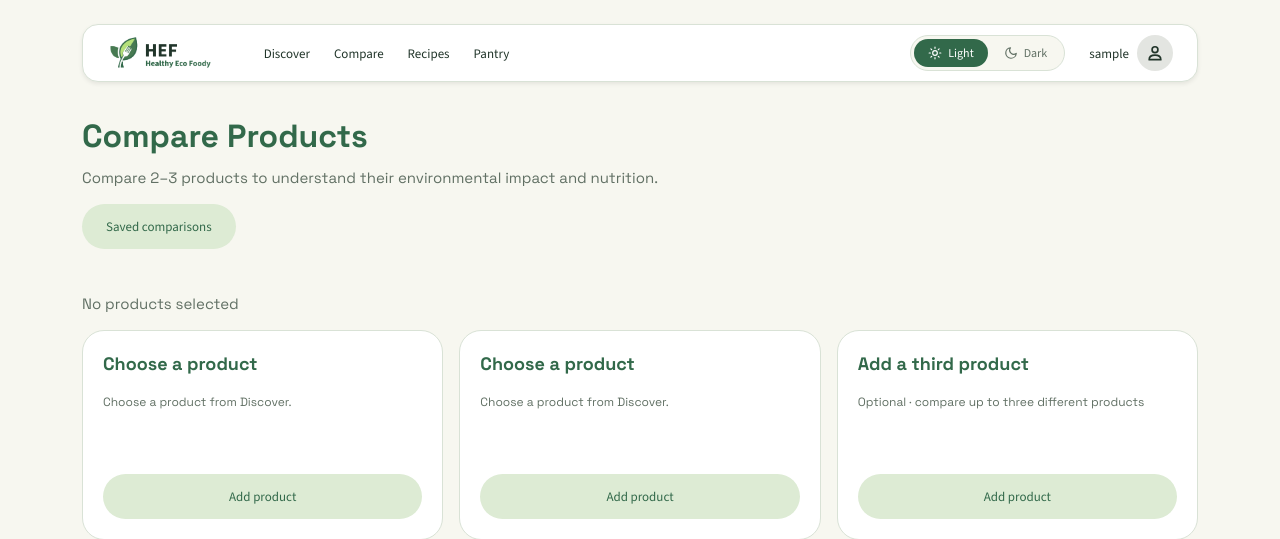
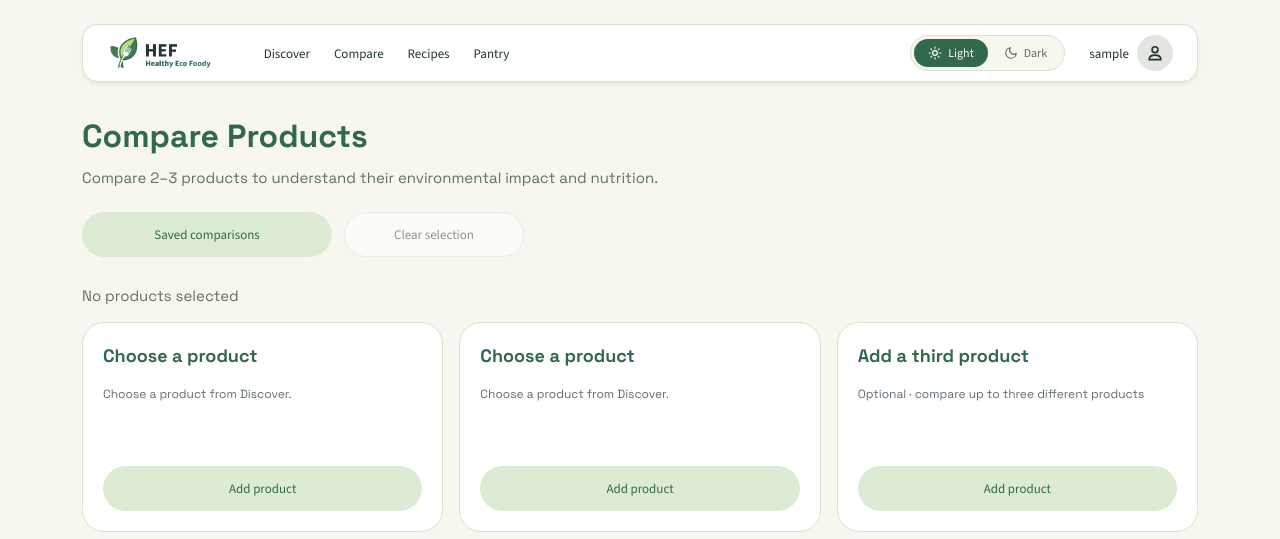
Before and after one commit to PBP-D-Kelompok-13/Website-HEF, a Django app: page /compare/ in a window 1280 px wide. Shown: the top 539 px of the page. Run offline with Django 5.2, Linux system fonts and the light colour scheme; the visitor is signed in with stand-in values (Sample User, id 1).

Commit message:
feat(compare): clear active selection without deleting saved comparisons

```diff
--- a/main/comparison_views.py
+++ b/main/comparison_views.py
@@ -439,3 +439,34 @@ def compare_saved_detail(request, pk):
         "pages/compare_saved_detail.html",
         context,
     )
+
+@login_required
+@require_POST
+@never_cache
+@vary_on_headers("HX-Request")
+def compare_clear(request):
+    """Kosongkan pilihan aktif tanpa mengubah perbandingan tersimpan."""
+    request.session[SESSION_KEY] = []
+
+    if request.headers.get("HX-Request") == "true":
+        context = build_comparison_context(request)
+        context["show_results"] = False
+        context["selection_notice"] = "Selection cleared."
+
+        response = render(
+            request,
+            "partials/compare_workspace.html",
+            context,
+        )
+        response["HX-Trigger-After-Swap"] = "comparisonSelectionCleared"
+        response["HX-Replace-Url"] = reverse("main:show_compare")
+        return response
+
+    return JsonResponse(
+        {
+            "ok": True,
+            "barcodes": [],
+            "count": 0,
+            "can_compare": False,
+        }
+    )
--- a/main/urls.py
+++ b/main/urls.py
@@ -1,6 +1,7 @@
 from .comparison_views import (
     compare_add,
     compare_remove,
+    compare_clear,
     compare_product_picker,
     compare_save,
     compare_saved_list,
@@ -41,6 +42,7 @@ urlpatterns = [
             compare_product_picker,
             name="compare_product_picker",
     ),
+    path("compare/clear/", compare_clear, name="compare_clear"),
     path(
         "compare/saved/",
         compare_saved_list,
--- a/static/css/compare.css
+++ b/static/css/compare.css
@@ -633,3 +633,63 @@
         width: 100%;
     }
 }
+
+.compare-page-actions {
+    display: flex;
+    flex-wrap: wrap;
+    align-items: center;
+    gap: 12px;
+    margin: 24px 0;
+}
+
+.compare-page-actions > a {
+    min-width: 250px;
+}
+
+.compare-page-actions form {
+    display: flex;
+    flex-wrap: wrap;
+    align-items: center;
+    gap: 12px;
+    margin: 0;
+}
+
+.compare-clear-button {
+    min-width: 180px;
+    min-height: 45px;
+    padding: 12px 20px;
+    border: 1px solid var(--hef-border-default);
+    border-radius: 999px;
+    background: var(--hef-surface-card);
+    color: var(--hef-text-primary);
+    font-family: "Source Sans 3", sans-serif;
+    font-size: 13px;
+    line-height: 19px;
+}
+
+.compare-clear-button:focus-visible {
+    outline: 3px solid var(--hef-brand-forest);
+    outline-offset: 3px;
+}
+
+.compare-clear-button:disabled {
+    opacity: 0.5;
+    cursor: not-allowed;
+}
+
+.compare-clear-loading {
+    display: none;
+}
+
+.compare-clear-loading.htmx-request {
+    display: inline;
+}
+
+@media (max-width: 767px) {
+    .compare-page-actions > a,
+    .compare-page-actions form,
+    .compare-clear-button {
+        width: 100%;
+        min-width: 0;
+    }
+}
--- /dev/null
+++ b/static/js/compare_clear.js
@@ -0,0 +1,82 @@
+(() => {
+    function clearForm(event) {
+        const element =
+            event.detail?.requestConfig?.elt ||
+            event.detail?.elt;
+
+        if (!(element instanceof Element)) {
+            return null;
+        }
+
+        return element.closest("#compare-clear-form");
+    }
+
+    function showFailure(event) {
+        if (!clearForm(event)) {
+            return;
+        }
+
+        const feedback = document.getElementById("compare-clear-error");
+
+        if (!feedback) {
+            return;
+        }
+
+        feedback.textContent =
+            event.detail?.xhr?.status === 403
+                ? "Your session may have expired. Refresh this page and try again."
+                : "Could not confirm whether the selection was cleared. Refresh this page to check before trying again.";
+
+        feedback.hidden = false;
+    }
+
+    document.body.addEventListener("htmx:beforeRequest", (event) => {
+        if (!clearForm(event)) {
+            return;
+        }
+
+        const feedback = document.getElementById("compare-clear-error");
+
+        if (feedback) {
+            feedback.hidden = true;
+            feedback.textContent = "";
+        }
+    });
+
+    document.body.addEventListener("htmx:beforeSwap", (event) => {
+        const form = clearForm(event);
+        const responseUrl = event.detail?.xhr?.responseURL;
+
+        if (!form || !responseUrl) {
+            return;
+        }
+
+        const destination = new URL(responseUrl, window.location.href);
+        const login = new URL(form.dataset.loginUrl, window.location.href);
+
+        if (destination.pathname === login.pathname) {
+            event.detail.shouldSwap = false;
+            window.location.assign(destination.href);
+        }
+    });
+
+    document.body.addEventListener("comparisonSelectionCleared", () => {
+        const saveStatus = document.getElementById("compare-save-status");
+
+        if (saveStatus) {
+            saveStatus.hidden = true;
+        }
+
+        document.getElementById("compare-clear-status")?.focus({
+            preventScroll: true,
+        });
+    });
+
+    for (const eventName of [
+        "htmx:responseError",
+        "htmx:sendError",
+        "htmx:timeout",
+    ]) {
+        document.body.addEventListener(eventName, showFailure);
+    }
+})();
--- a/templates/pages/compare.html
+++ b/templates/pages/compare.html
@@ -54,4 +54,5 @@
 {% block script %}
     <script src="{% static 'js/compare_picker.js' %}" defer></script>
     <script src="{% static 'js/compare_save.js' %}" defer></script>
+    <script src="{% static 'js/compare_clear.js' %}" defer></script>
 {% endblock script %}
--- a/templates/partials/compare_workspace.html
+++ b/templates/partials/compare_workspace.html
@@ -7,10 +7,55 @@
         <p class="visually-hidden">
             Select 2–3 different products to compare.
         </p>
-        <a href="{% url 'main:compare_saved_list' %}"
-        class="btn-hef-secondary mb-3">
-            Saved comparisons
-        </a>
+        <div class="compare-page-actions">
+            <a href="{% url 'main:compare_saved_list' %}"
+            class="btn-hef-secondary">
+                Saved comparisons
+            </a>
+
+            <form
+                id="compare-clear-form"
+                method="post"
+                action="{% url 'main:compare_clear' %}"
+                hx-post="{% url 'main:compare_clear' %}"
+                hx-target="#compare-workspace"
+                hx-swap="outerHTML"
+                hx-sync="#compare-workspace:drop"
+                hx-disabled-elt="find button"
+                hx-indicator="#compare-clear-loading"
+                hx-request='{"timeout": 10000}'
+                data-login-url="{% url 'main:login_account' %}">
+                {% csrf_token %}
+
+                <button
+                    type="submit"
+                    class="compare-clear-button"
+                    {% if not selected_count %}disabled{% endif %}>
+                    Clear selection
+                </button>
+
+                <span
+                    id="compare-clear-loading"
+                    class="htmx-indicator compare-clear-loading compare-muted"
+                    role="status">
+                    Clearing…
+                </span>
+            </form>
+        </div>
+
+        {% if selection_notice %}
+            <p id="compare-clear-status"
+            class="compare-notice"
+            role="status"
+            tabindex="-1">
+                {{ selection_notice }}
+            </p>
+        {% endif %}
+
+        <p id="compare-clear-error"
+        class="compare-notice"
+        role="alert"
+        hidden></p>
     </header>
 
     {% if source_unavailable %}
```
